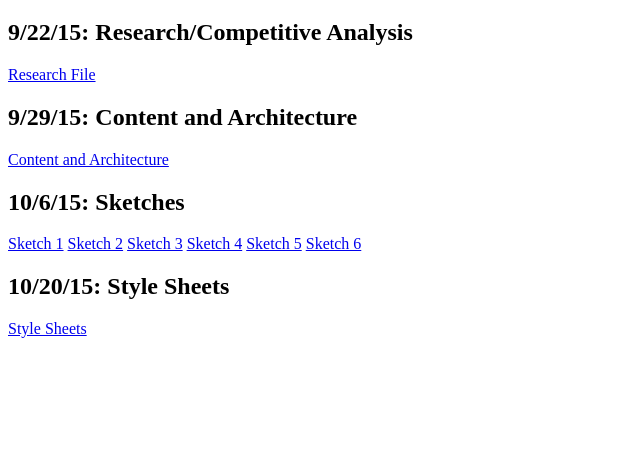
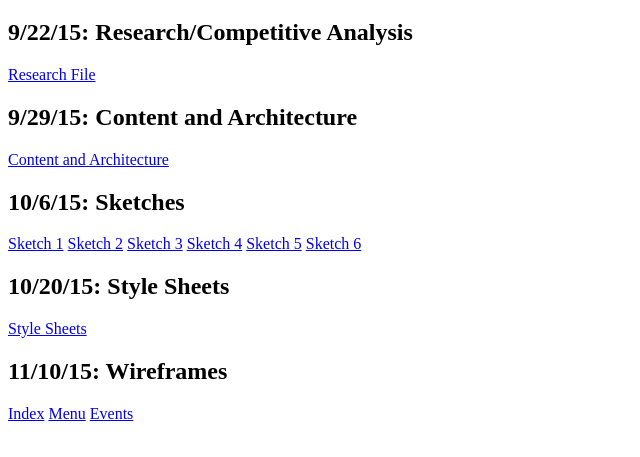
Before and after one commit to mnhughes13/AROMA, a plain HTML site: page index.html in a window 1280 px wide. Shown: the part 61-518 px from the top of the page, without its empty margins (0-640 px from the left). Drawn offline with Linux system fonts and the light colour scheme.

Commit message:
Added wireframes to index

```diff
--- a/index.html
+++ b/index.html
@@ -22,5 +22,9 @@
       <a href="sketches/20151006_171223.jpg">Sketch 6</a>
     <h2>10/20/15: Style Sheets</h2>
       <a href="stylesheets/AROMA_StyleSheets.pdf">Style Sheets</a>
+    <h2>11/10/15: Wireframes</h2>
+      <a href="wireframes/index.html">Index</a>
+      <a href="wireframes/menu.html">Menu</a>
+      <a href="wireframes/events.html">Events</a>
   </body>
 </html>
--- a/wireframes/style.css
+++ b/wireframes/style.css
@@ -4,7 +4,7 @@ body {
   font-family: Helvetica, Arial, sans-serif;
 }
 
-div, section, main, aside, header, footer, nav {
+div, section, main, aside, header, footer, nav, {
   border: 1px solid lightgray;
   padding: .5em;
   margin-bottom: 1em;
```
Also changed, not shown: 2 other files. Lines whose indentation alone changed are shown as unchanged.
